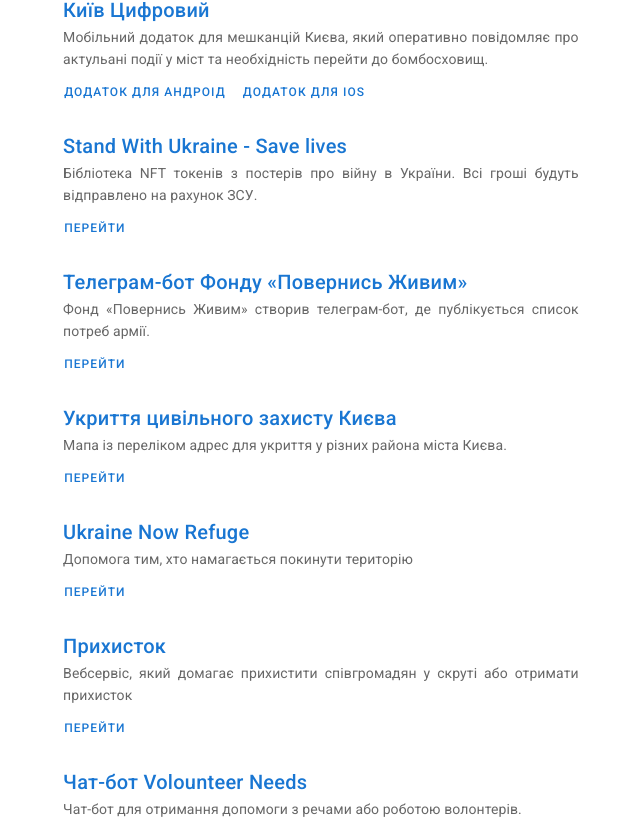
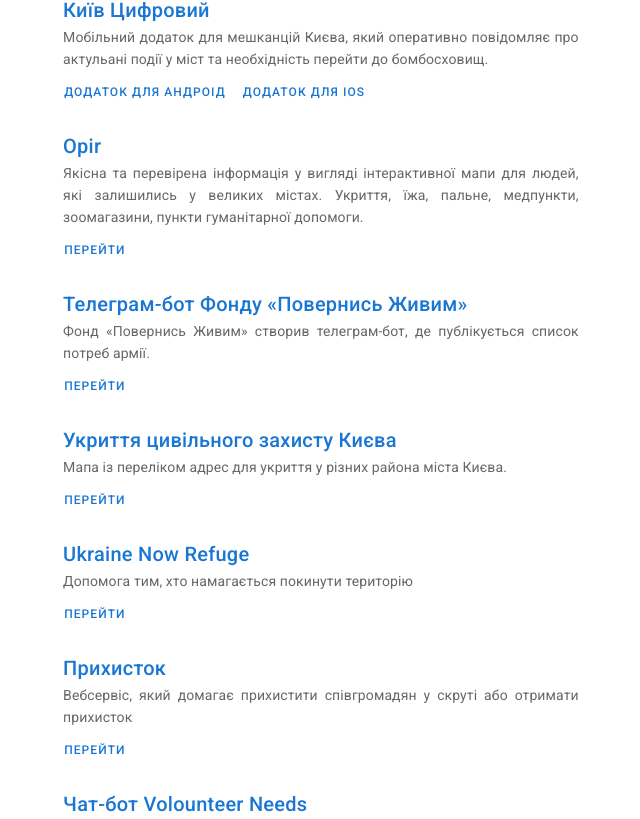
Before and after one commit to Amice13/resistinua, a Nuxt app: page /resources in a window 1280 px wide. Shown: the part 1372-2191 px from the top of the page, without its empty margins (456-1096 px from the left). Built offline with nearby package versions, Linux system fonts and the light colour scheme.

Commit message:
Added new messages and resources

```diff
--- a/pages/task/cyber-security.vue
+++ b/pages/task/cyber-security.vue
@@ -37,9 +37,24 @@
 import VueMarkdown from 'vue-markdown'
 
 const text = `
-Для всіх електронних сервісів, якими ви користуєтеся і де це можливо, встановість двофакторну авторизацію.
+Виконайте усі поради від [Лабораторії цифрової безпеки](https://www.facebook.com/story.php?story_fbid=5017863288257150&id=1573730129337167):
 
-Якщо Ви користуєтеся додаткам **"Telegram"** або **"Whatsapp"**, перевірте перелік підключених пристроїв та негайно видаліть ті, які Вам невідомі.
+* Оновіть програмне забезпечення та операційні системи (Windows, MacOS, Android, iOS) – це дуже важливо, щоб убезпечити ваші пристрої від вірусів. Тобто, систему, додатки, браузери. Як на телефонах, так і на комп’ютерах.
+* Якщо ви не знаєте чи у вас ліцензійне програмне забезпечення Windows на комп’ютері, за можливості не використовуйте його. Зробіть резервні копії важливої інформації – на флешці чи зовнішньому диску, щоб ви їх не втратили у вас зашифруються дані через вірус або ви втратите пристрій.
+* Завантажуйте додатки та програми лише з офіційних сайтів. Завжди перевіряйте розробників.
+* Встановіть антивірус: наприклад, Avast. Це додатковий захист від вірусів. У жодному разі не встановлюйте Касперський чи доктор Веб – вони від російських розробників
+* Перевіряйте посилання, які вам надсилають: вводьте свої пошти, паролі, дані карток лише після ретельної перевірки сайту (чи дійсно це фейсбук, наприклад, що це за сайти взагалі, чи нема там безлічі граматичних помилок і т.д, чи це не російський сайт [.ru]
+* Додатково: якщо Ви користуєтеся додаткам **"Telegram"** або **"Whatsapp"**, перевірте перелік підключених пристроїв та негайно видаліть ті, які Вам невідомі.
+
+
+### Інформаційна безпека:
+
+* Перевіряйте джерела інформації – хтось сказав, анонімне джерело, кум/сестра/батько і т.д/невідомий телеграм-канал чи група – це не офіційні джерела. Люди завжди можуть щось додумати, переплутати – навіть не свідомо, а наприклад, через стрес.
+* Вкотре нагадуємо, що не можна передавати інформацію про пересування українських військових – це може нашкодити. А от інформацією про пересування окупантів ділитися потрібно, як відрізнити техніку є тут: https://www.instagram.com/p/CabZ-5TNf4Y/
+* За посиланням сайт Цифролаби з інструкціями налаштувань безпеки – двофакторна на різних акаунтах (фейсбук, телеграм і т.д.), оновлення ( на комп’ютері и телефонах), антивіруси тощо: https://yak.dslua.org/
+* Якщо ви підозрюєте, що вас зламали – звертайтеся до Цифролаби.
+
+[Джерело](https://www.facebook.com/story.php?story_fbid=5017863288257150&id=1573730129337167)
 `
 
 export default {
--- a/pages/task/whistleblower.vue
+++ b/pages/task/whistleblower.vue
@@ -51,6 +51,8 @@
 
 Далі ми будемо діяти разом з колегами із Мінюсту та Іван Ліщина та підтримуватимемо probono український уряд в міжнародних судових процесах.
 
+Додатково запрацював проект [Ukrainian Witness](https://www.facebook.com/ukrainianwitness/). Його мета зафіксувати і показати світу те, що зараз відбувається в Україні. Це будуть хроніки непростого часу, які наші діти будуть дивитись на уроках історії України. України, яка перемогла Росію у війні. Якщо у вас є якісні зняті вами сюжети або фото, які ще ніде не публікувались - присилайте їх на materials.uw@gmail.com.
+
 [Відправити інформацію](mailto:office@gentls.com)
 
 [Джерело](https://pravo.ua/iak-zafiksuvaty-viiskovi-zlochyny-rosii/)
--- a/static/content/messages.js
+++ b/static/content/messages.js
@@ -1,4 +1,26 @@
 const source = [
+  {
+    id: 'Q6A7gcLJVCY',
+    name: 'Звернення Президента України Володимира Зеленського',
+    translated: false,
+    russianTimestamp: '',
+    speaker: ['Володимир Зеленський'],
+    date: '2022-02-28T23:40:40',
+    text: '«Зло, озброєне ракетами, бомбами й артилерією, треба зупинити негайно. Знищити економічно. Показати, що людяність уміє себе захищати»',
+    description: '«Зло, озброєне ракетами, бомбами й артилерією, треба зупинити негайно. Знищити економічно. Показати, що людяність уміє себе захищати»',
+    url: 'https://www.youtube.com/watch?v=Q6A7gcLJVCY'
+  },
+  {
+    id: 'l5XTh2DSZCE',
+    name: 'Брифінг Прем’єр-міністра України Дениса Шмигаля',
+    translated: false,
+    russianTimestamp: '',
+    speaker: ['Денис Шмигаль'],
+    date: '2022-02-28T19:14:03',
+    text: 'Брифінг Прем’єр-міністра України Дениса Шмигаля',
+    description: 'Брифінг Прем’єр-міністра України Дениса Шмигаля',
+    url: 'https://www.youtube.com/watch?v=l5XTh2DSZCE'
+  },
   {
     id: 'mRwkk2mgfnU',
     name: 'Звернення Президента України Володимира Зеленського',
--- a/static/content/resources.js
+++ b/static/content/resources.js
@@ -70,18 +70,18 @@
       { url: 'https://play.google.com/store/apps/details?id=com.kyivdigital', title: 'Додаток для Андроід' },
       { url: 'https://apps.apple.com/ua/app/%D0%BA%D0%B8%D1%97%D0%B2-%D1%86%D0%B8%D1%84%D1%80%D0%BE%D0%B2%D0%B8%D0%B9/id1534007479', title: 'Додаток для iOS' }
     ],
-    tags: ['Інформація', 'Безпека'],
+    tags: ['Офіційні', 'Інформація', 'Безпека'],
     type: ['Додаток'],
     location: ['Київ']
   },
   {
-    id: '8',
-    name: 'Stand With Ukraine - Save lives',
-    description: 'Бібліотека NFT токенів з постерів про війну в України. Всі гроші будуть відправлено на рахунок ЗСУ.',
-    link: 'https://opensea.io/collection/save-life-in-ukraine',
-    tags: ['Мистецтво', 'Благодійність'],
-    type: ['Магазин'],
-    location: ['Світ']
+    id: '34',
+    name: 'Opir',
+    description: 'Якісна та перевірена інформація у вигляді інтерактивної мапи для людей, які залишились у великих містах. Укриття, їжа, пальне, медпункти, зоомагазини, пункти гуманітарної допомоги.',
+    link: 'https://opir.org/',
+    tags: ['Інформація', 'Біженці', 'Здоров\'я', 'Домашні тварини'],
+    type: ['Мапа'],
+    location: ['України']
   },
   {
     id: '9',
@@ -156,13 +156,22 @@
     location: ['Україна']
   },
   {
-    id: '32',
+    id: '33',
     name: 'Карта радіаційного забруднення України - SaveEcoBot',
     description: 'Український екологічний ресурс, що в режимі реального часу відображає інформацію про рівень радіаційного забруднення на всій території України. Після початку повномасштабної війни, захоплення ЧАЕС та загрози атомним станціям, ми слідкуємо за рівнем радіації в населених пунктах, збираючи усі доступні дані.',
     link: 'https://www.saveecobot.com/',
     tags: ['Екологія'],
     type: ['Мапа'],
     location: ['Україна']
+  },
+  {
+    id: '8',
+    name: 'Stand With Ukraine - Save lives',
+    description: 'Бібліотека NFT токенів з постерів про війну в України. Всі гроші будуть відправлено на рахунок ЗСУ.',
+    link: 'https://opensea.io/collection/save-life-in-ukraine',
+    tags: ['Мистецтво', 'Благодійність'],
+    type: ['Магазин'],
+    location: ['Світ']
   },
   {
     id: '17',
@@ -298,6 +307,15 @@
     tags: ['Інформація', 'Для РФ'],
     type: ['Вебсайт'],
     location: ['Світ']
+  },
+  {
+    id: '35',
+    name: 'Ukrainian Witness',
+    description: 'Мета проекту зафіксувати і показати світу те, що зараз відбувається в Україні. Це будуть хроніки непростого часу, які наші діти будуть дивитись на уроках історії України. України, яка перемогла Росію у війні.',
+    link: 'https://www.facebook.com/story.php?story_fbid=2236651229825635&id=346164665540977',
+    tags: ['Інформація', 'Збір доказів'],
+    type: ['Проекти в соцемережах'],
+    location: ['Світ']
   }
 ]
 
```
Also changed, not shown: dst/index.js (+1 -1 lines), 4 other files (tests, documents, lock files or other folders).
